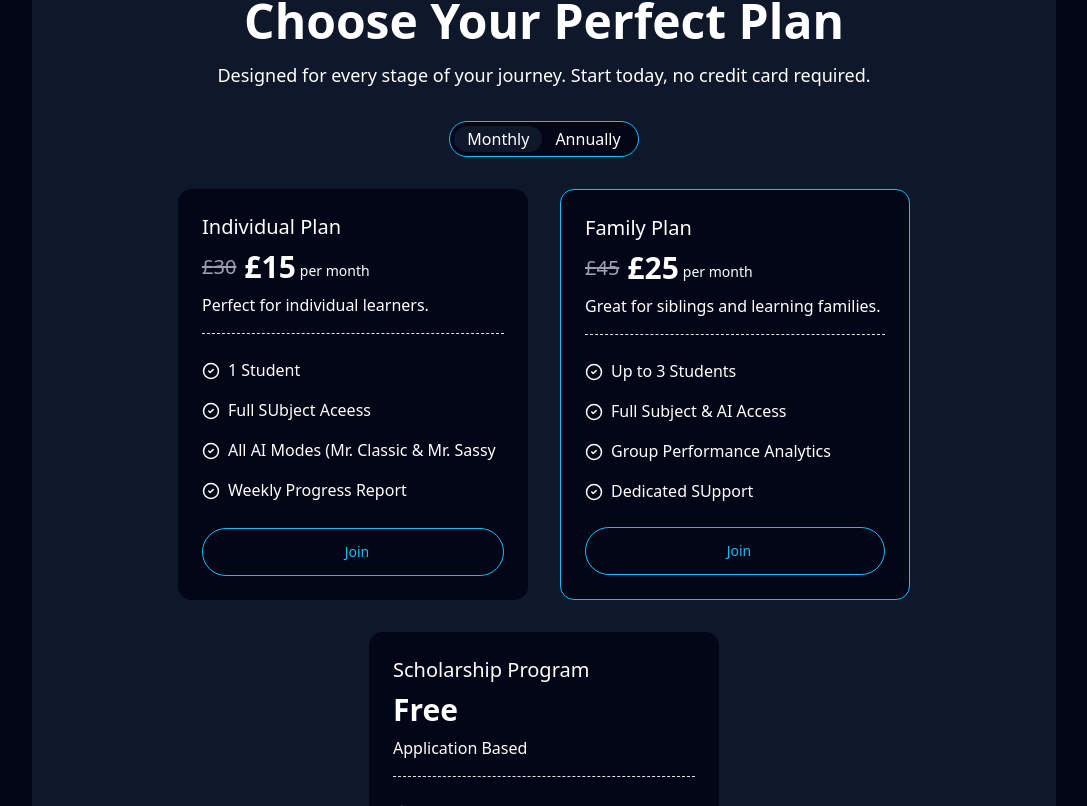
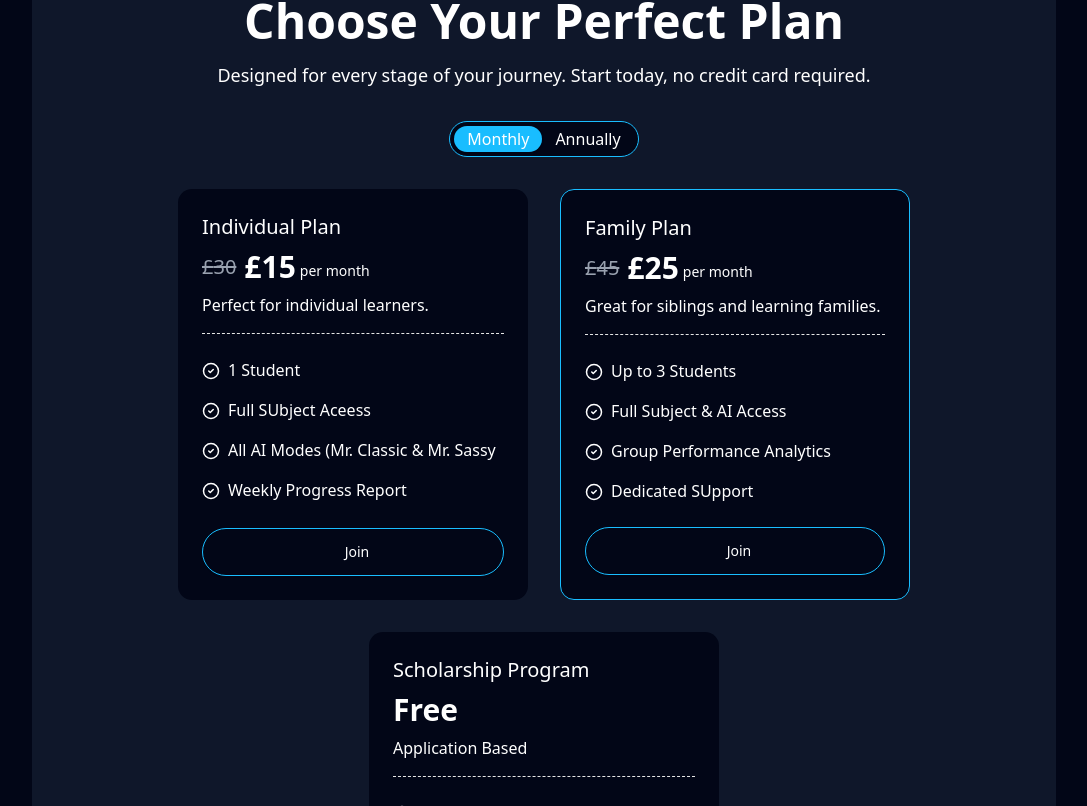
Before and after one commit to ILM-AI-LTD/ilm-ai-frontend, a Next.js app: page / in a window 1280 px wide. Shown: the part 4394-5200 px from the top of the page, without its empty margins (96-1183 px from the left). Built offline with nearby package versions, Linux system fonts and the light colour scheme.

Commit message:
Update UI styles for TabsTrigger and PricingCard

```diff
--- a/components/ui/tabs.tsx
+++ b/components/ui/tabs.tsx
@@ -42,7 +42,7 @@ function TabsTrigger({
     <TabsPrimitive.Trigger
       data-slot="tabs-trigger"
       className={cn(
-        "data-[state=active]:bg-secondary-bg-color dark:data-[state=active]:text-foreground focus-visible:border-ring focus-visible:ring-ring/50 focus-visible:outline-ring dark:data-[state=active]:border-input dark:data-[state=active]:bg-input/30 text-foreground dark:text-muted-foreground inline-flex h-[calc(100%-1px)] flex-1 items-center justify-center gap-1.5 rounded-md border border-transparent px-2 py-1 text-sm font-medium whitespace-nowrap transition-[color,box-shadow] focus-visible:ring-[3px] focus-visible:outline-1 disabled:pointer-events-none disabled:opacity-50 data-[state=active]:shadow-sm [&_svg]:pointer-events-none [&_svg]:shrink-0 [&_svg:not([class*='size-'])]:size-4 cursor-pointer",
+        "data-[state=active]:bg-brand-color dark:data-[state=active]:text-foreground focus-visible:border-ring focus-visible:ring-ring/50 focus-visible:outline-ring dark:data-[state=active]:border-input dark:data-[state=active]:bg-input/30 text-foreground dark:text-muted-foreground inline-flex h-[calc(100%-1px)] flex-1 items-center justify-center gap-1.5 rounded-md border border-transparent px-2 py-1 text-sm font-medium whitespace-nowrap transition-[color,box-shadow] focus-visible:ring-[3px] focus-visible:outline-1 disabled:pointer-events-none disabled:opacity-50 data-[state=active]:shadow-sm [&_svg]:pointer-events-none [&_svg]:shrink-0 [&_svg:not([class*='size-'])]:size-4 cursor-pointer",
         className
       )}
       {...props}
--- a/feature/landing/components/subscription/PricingCard.tsx
+++ b/feature/landing/components/subscription/PricingCard.tsx
@@ -191,7 +191,7 @@ const PricingCard = ({
       <CardFooter className="flex flex-col gap-3 p-0">
 
         <CustomButton
-          className={`inline-flex h-12 w-full items-center justify-center rounded-full bg-primary-bg-color text-brand-color hover:bg-primary-bg-color hover:text-brand-color border-1 border-brand-color`}
+          className={`inline-flex h-12 w-full items-center justify-center rounded-full bg-primary-bg-color text-white hover:bg-[#007AAC] hover:text-white border-1 border-brand-color `}
           label={actionLabel}
           variant='outline'
         // disabled={isPending || isCurrentSubscription}
```
